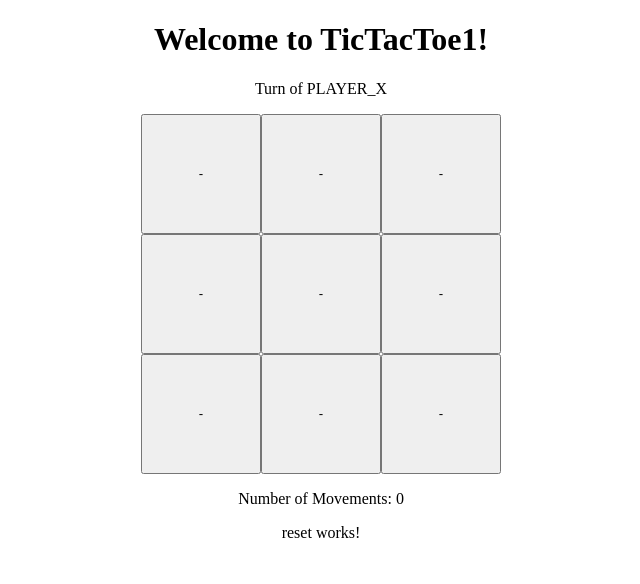
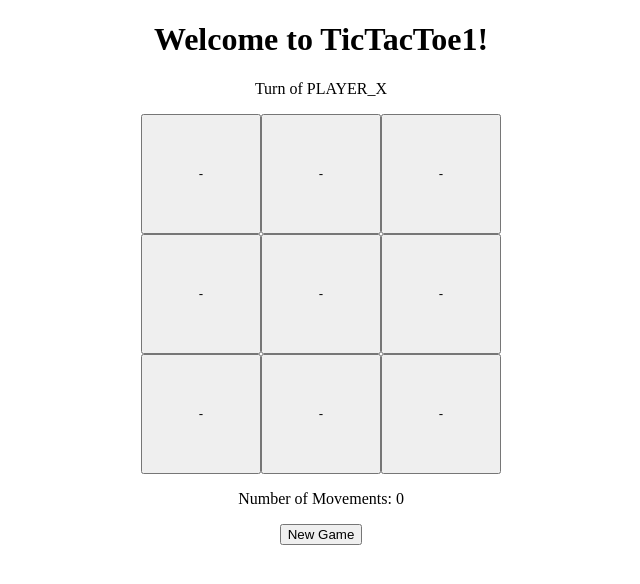
Before and after one commit to rdab/TicTacToe, an Angular app: page / in a window 1280 px wide. Shown: the top 584 px of the page, without its empty margins (319-959 px from the left). Built offline with nearby package versions, Linux system fonts and the light colour scheme.

Commit message:
Define reset template

```diff
--- a/src/app/game/reset/reset.component.html
+++ b/src/app/game/reset/reset.component.html
@@ -1,3 +1,5 @@
-<p>
-  reset works!
-</p>
+<div>
+  <button>
+    New Game
+  </button>
+</div>
```
